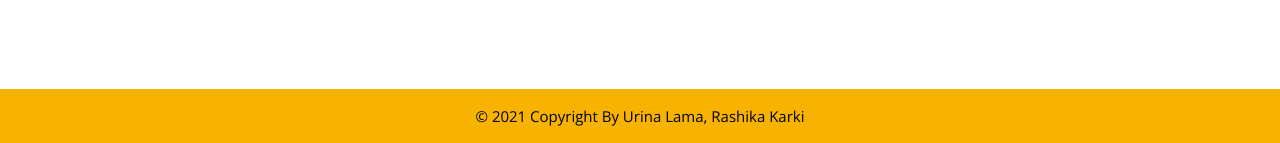
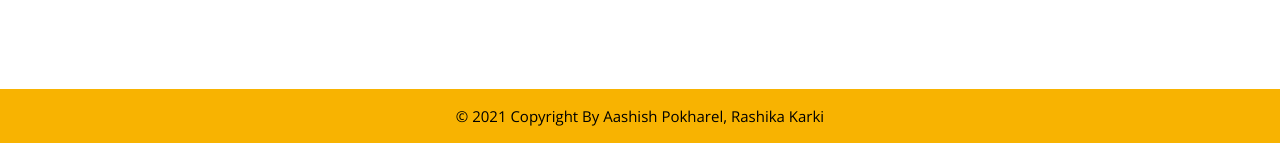
Before and after one commit to 2goodAP/Legal_document_scan, a Flask app: page / in a window 1280 px wide. Shown: the part 657-800 px from the top of the page. Run offline with Flask 2, Linux system fonts and the light colour scheme; some libraries are stand-ins or nearby versions.

Commit message:
Change footer

```diff
--- a/app/templates/home.html
+++ b/app/templates/home.html
@@ -53,7 +53,7 @@
         </div>
         <footer class="copyright">
             <!-- Copyright -->
-            <div class="footer-copyright text-center py-3">© 2021 Copyright By Urina Lama, Rashika Karki  </div>
+            <div class="footer-copyright text-center py-3">© 2021 Copyright By Aashish Pokharel, Rashika Karki  </div>
         </footer>
     </body>
 </html>
```
